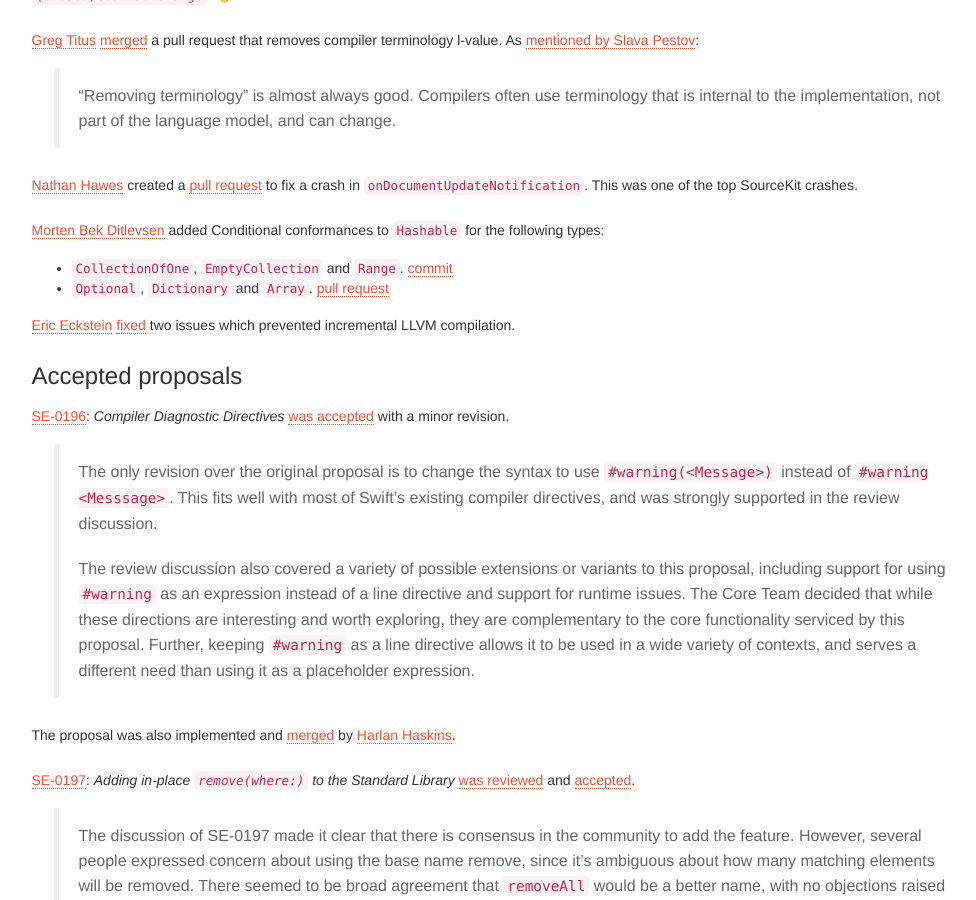
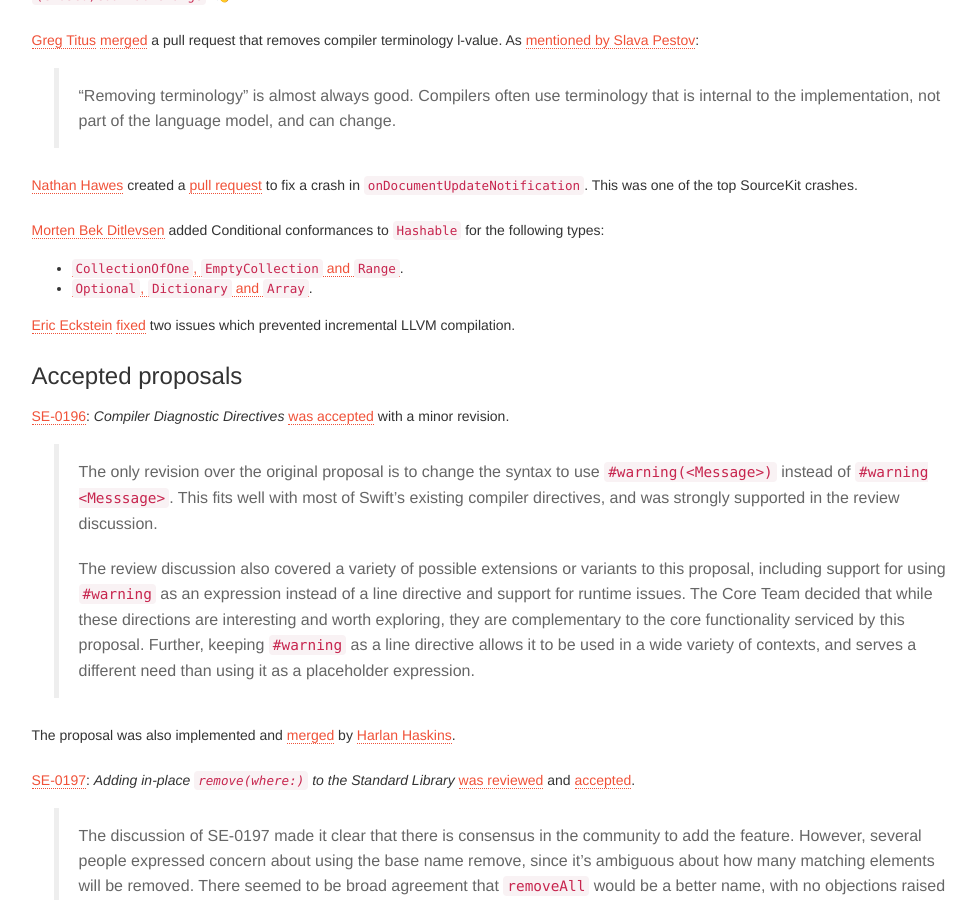
Before and after one commit to SwiftWeekly/swiftweekly.github.io, a Jekyll site: the page built from _posts/2018-02-08-issue-102.md, in a window 1280 px wide and 900 px high, scrolled down 1610 px. Shown: the whole window, without its empty margins (136-1112 px from the left). Built offline with Jekyll 4.4.1, drawn with Linux system fonts in a browser that asks for light colours.

Commit message:
Update 2018-02-08-issue-102.md

```diff
--- a/_posts/2018-02-08-issue-102.md
+++ b/_posts/2018-02-08-issue-102.md
@@ -54,8 +54,8 @@ He also [fixed](https://github.com/apple/swift/pull/14174) an [issue](https://bu
 [Nathan Hawes](https://github.com/nathawes) created a [pull request](https://github.com/apple/swift/pull/14353) to fix a crash in `onDocumentUpdateNotification`. This was one of the top SourceKit crashes.
 
 [Morten Bek Ditlevsen](https://github.com/mortenbekditlevsen) added Conditional conformances to `Hashable` for the following types:
-- `CollectionOfOne`, `EmptyCollection` and `Range`. [commit](https://github.com/apple/swift/commit/618df4aeac766fcb8069e90a44b867969a1bc47d)
-- `Optional`, `Dictionary` and `Array`. [pull request](https://github.com/apple/swift/pull/14247)
+- [`CollectionOfOne`, `EmptyCollection` and `Range`](https://github.com/apple/swift/commit/618df4aeac766fcb8069e90a44b867969a1bc47d).
+- [`Optional`, `Dictionary` and `Array`](https://github.com/apple/swift/pull/14247).
 
 [Eric Eckstein](https://github.com/eeckstein) [fixed](https://github.com/apple/swift/pull/14338) two issues which prevented incremental LLVM compilation.
 
```
